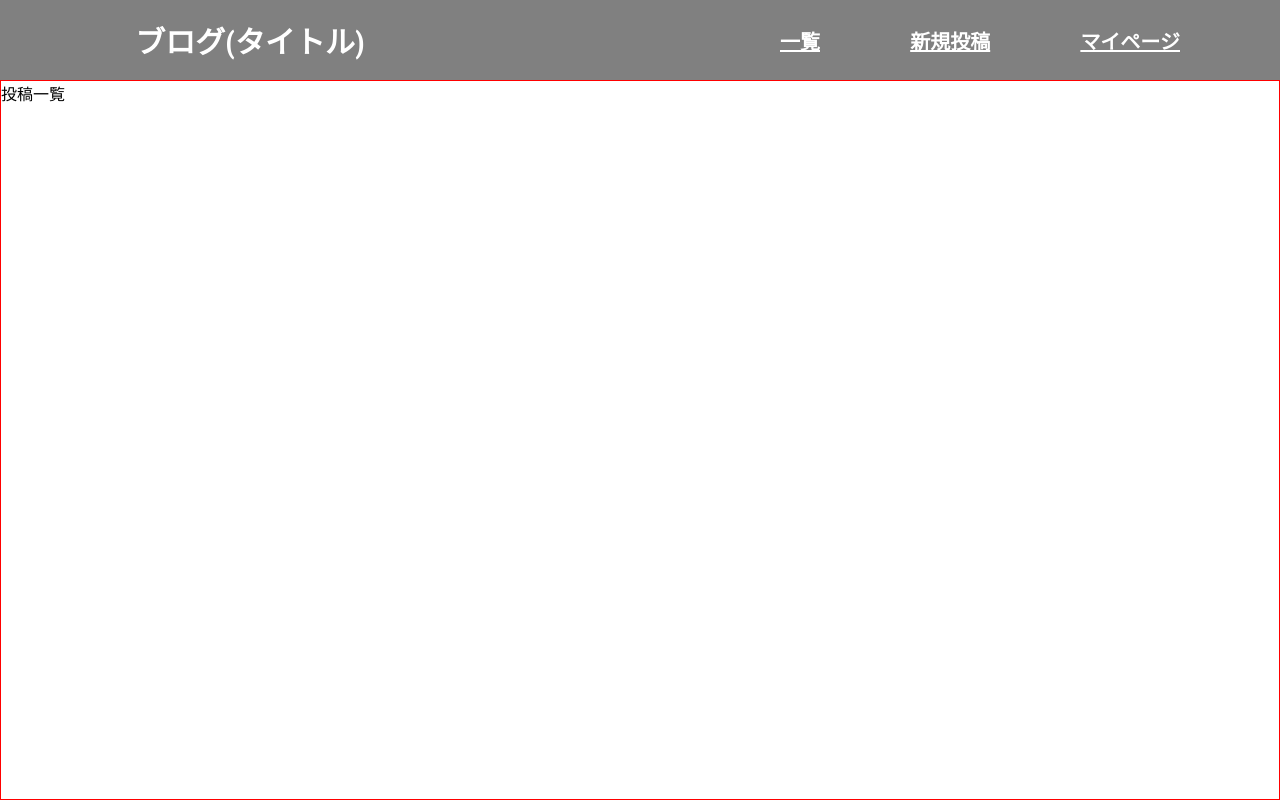
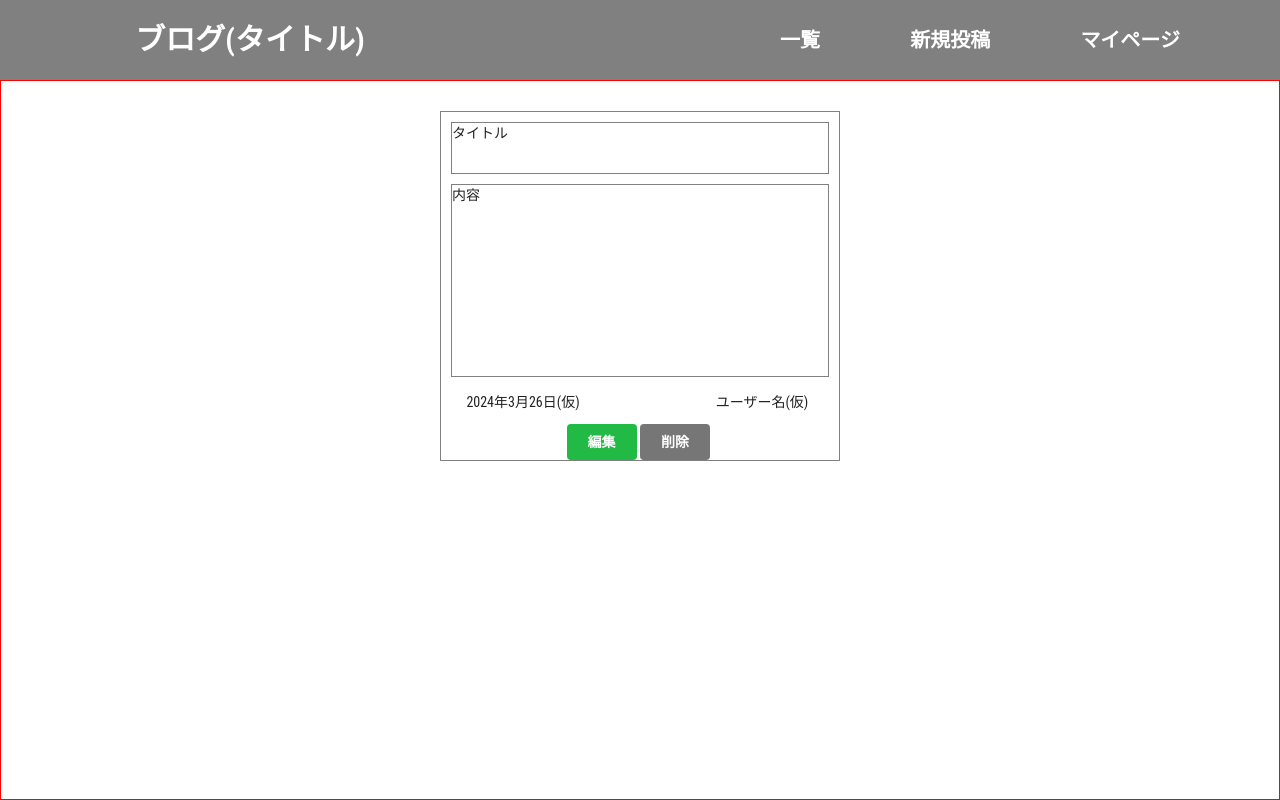
Before and after one commit to hiroaki9842/React_app, a React (Create React App) app in the folder todo_app/: page / in a window 1280 px wide. Built offline with nearby package versions, Linux system fonts and the light colour scheme.

Commit message:
ブログ一覧の各コンテンツデザイン作成

```diff
--- a/todo_app/public/index.html
+++ b/todo_app/public/index.html
@@ -25,6 +25,7 @@
       Learn how to configure a non-root public URL by running `npm run build`.
     -->
     <title>React App</title>
+    <link rel="stylesheet" type="text/css" href="https://cdnjs.cloudflare.com/ajax/libs/semantic-ui/2.3.3/semantic.min.css">
   </head>
   <body>
     <noscript>You need to enable JavaScript to run this app.</noscript>
--- a/todo_app/src/components/BlogList.css
+++ b/todo_app/src/components/BlogList.css
@@ -0,0 +1,86 @@
+/* 各ブログ記事全体 */
+.list-main{
+  border: solid 1px gray;
+
+  /* リスト全体の大きさ */
+  height: 350px;
+  width: 400px;
+
+  /* リスト全体の外側余白 */
+  margin: 30px 20px 30px 20px;
+}
+
+  /* 各ブログ記事内容全体 */
+  .content-main{
+
+    /* タイトル・内容全体の大きさ */
+    height: 80%;
+    width:100%;
+
+    /* 内側の余白 */
+    padding: 10px;
+  }
+
+    /* ブログタイトル */
+    .content-main .content-title{
+      border: solid 1px gray;
+
+      /* タイトル欄の大きさ */
+      height: 20%;
+      width:100%;
+
+      /* 内容との余白 */
+      margin-bottom: 10px;
+    }
+
+    /* ブログ内容 */
+    .content-main .content{
+      border: solid 1px gray;
+
+      /* 内容欄の大きさ */
+      height: 75%;
+      width:100%;
+    }
+
+
+  /* 日付・ユーザー名欄全体 */
+    .date-user-container{
+      display: flex;
+      justify-content: space-between;
+      align-items: center;
+
+      padding: 2px;
+    }
+
+      /* 日付 */
+      .post-day{
+        /* 日付欄の大きさ */
+        height:30px;
+        width:160px;
+
+        /* 文字の配置 */
+        text-align: center;
+      }
+
+      /* ユーザー名 */
+      .post-user{
+        /* ユーザー名欄の大きさ */
+        height:30px;
+        width:150px;
+
+        /* 文字の配置 */
+        text-align: center;
+      }
+
+    /* ボタン全体 */
+    .button{
+      /* ボタンの配置 */
+      display: flex;
+      justify-content: center;
+      align-items: center;
+    }
+
+      .main{
+        display: flex;
+        justify-content: space-around;
+      }
--- a/todo_app/src/components/BlogList.jsx
+++ b/todo_app/src/components/BlogList.jsx
@@ -4,7 +4,32 @@ import './BlogList.css';
 const BlogList = () => {
   return (
     <div className="main">
-      投稿一覧
+      <div className="list-main">
+        <div className="content-main">
+          <div className="content-title">
+            タイトル
+          </div>
+          <div className="content">
+            内容
+          </div>
+        </div>
+        <div className="date-user-container">
+          <div className="post-day">
+            2024年3月26日(仮)
+          </div>
+          <div className="post-user">
+            ユーザー名(仮)
+          </div>
+        </div>
+        <div className="button">
+          <button className="edit-button" class="ui green button">
+            編集
+          </button>
+          <button className="delete-button" class="ui grey button">
+            削除
+          </button>
+        </div>
+      </div>
     </div>
   )
 }
--- a/todo_app/src/components/Title.css
+++ b/todo_app/src/components/Title.css
@@ -32,6 +32,7 @@ header{
   width:300px;
 }
 
+/* TODO:vh,vwの調整 */
 
 /* リンクタイトル */
 .link_title{
```
